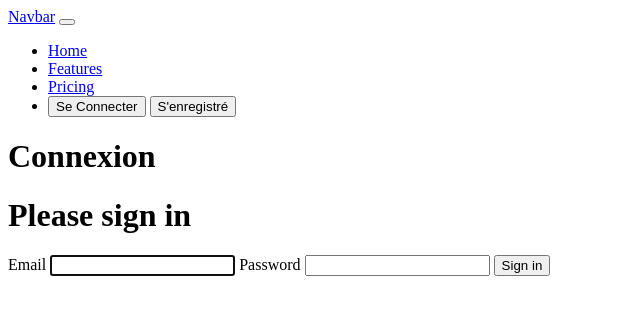
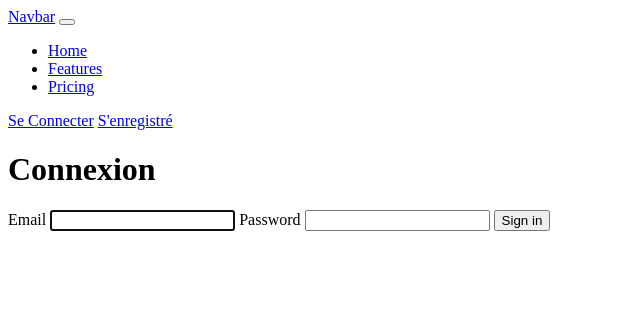
Before and after one commit to Thodler/socialNetwork, a Symfony app: template templates/security/login.html.twig in a window 1280 px wide. Shown: the top 315 px of the page, without its empty margins (0-640 px from the left). Run offline with Twig, Linux system fonts and the light colour scheme; the template is opened without the code that fills it, so the values that code supplies are empty; some libraries are stand-ins or nearby versions.

Commit message:
[UPD] Mise en Form et lien des bouton de connexion dans la navbar.html.twig.

```diff
--- a/templates/_module/navbar.html.twig
+++ b/templates/_module/navbar.html.twig
@@ -15,11 +15,15 @@
                 <li class="nav-item">
                     <a class="nav-link" href="#">Pricing</a>
                 </li>
-                <li class="nav-item">
-                    <button type="button" class="btn btn-outline-light">Se Connecter</button>
-                    <button type="button" class="btn btn-outline-light">S'enregistré</button>
-                </li>
             </ul>
+            <div class="ms-auto">
+                <a type="button"
+                   class="btn btn-outline-light"
+                   href="{{ path('app_login') }}">Se Connecter</a>
+                <a type="button"
+                   class="btn btn-outline-light"
+                   href="{{ path('app_register') }}">S'enregistré</a>
+            </div>
         </div>
     </div>
 </nav>
--- a/templates/security/login.html.twig
+++ b/templates/security/login.html.twig
@@ -15,7 +15,6 @@
         </div>
     {% endif %}
 
-    <h1 class="h3 mb-3 font-weight-normal">Please sign in</h1>
     <label for="inputEmail">Email</label>
     <input type="email" value="{{ last_username }}" name="email" id="inputEmail" class="form-control" autocomplete="email" required autofocus>
     <label for="inputPassword">Password</label>
```
